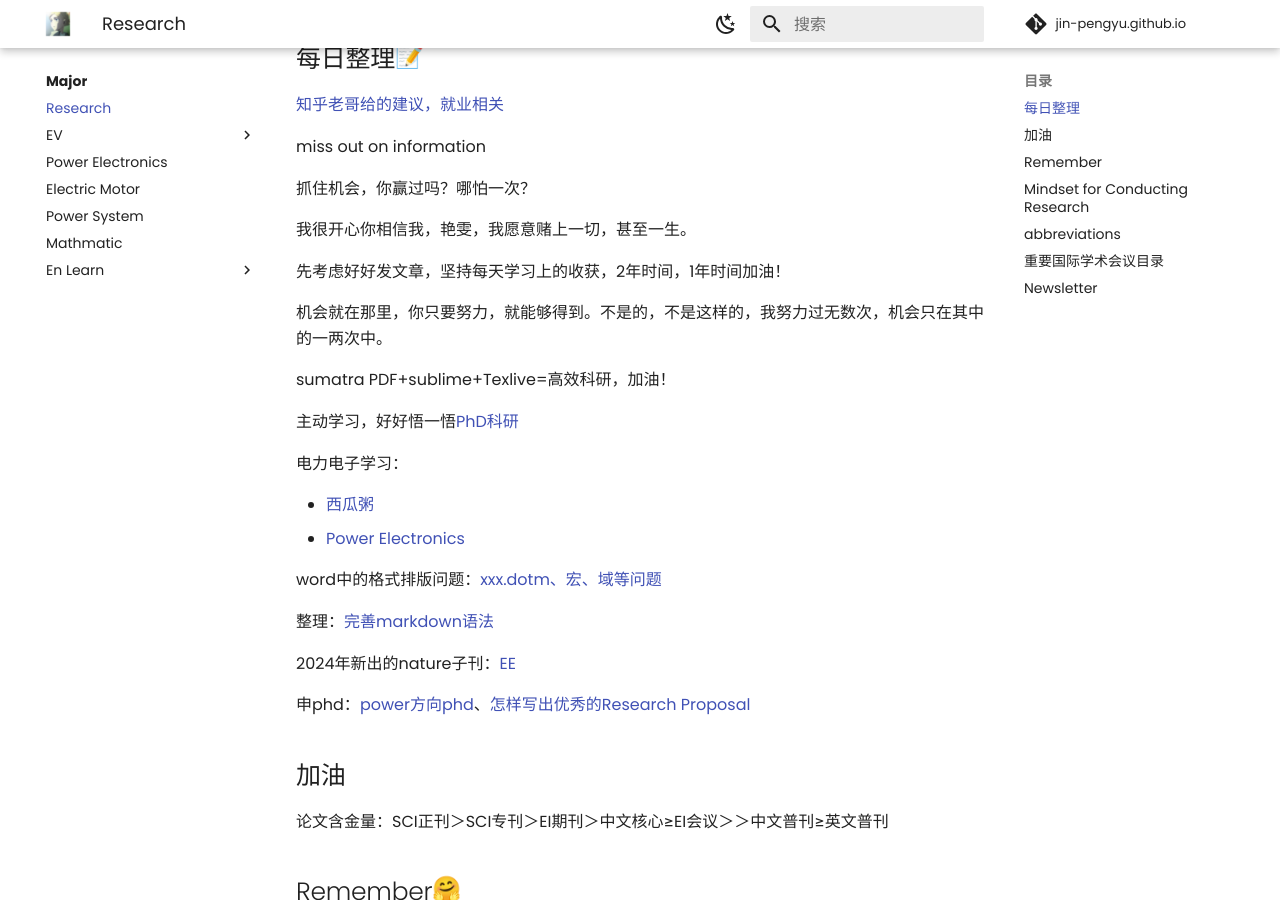
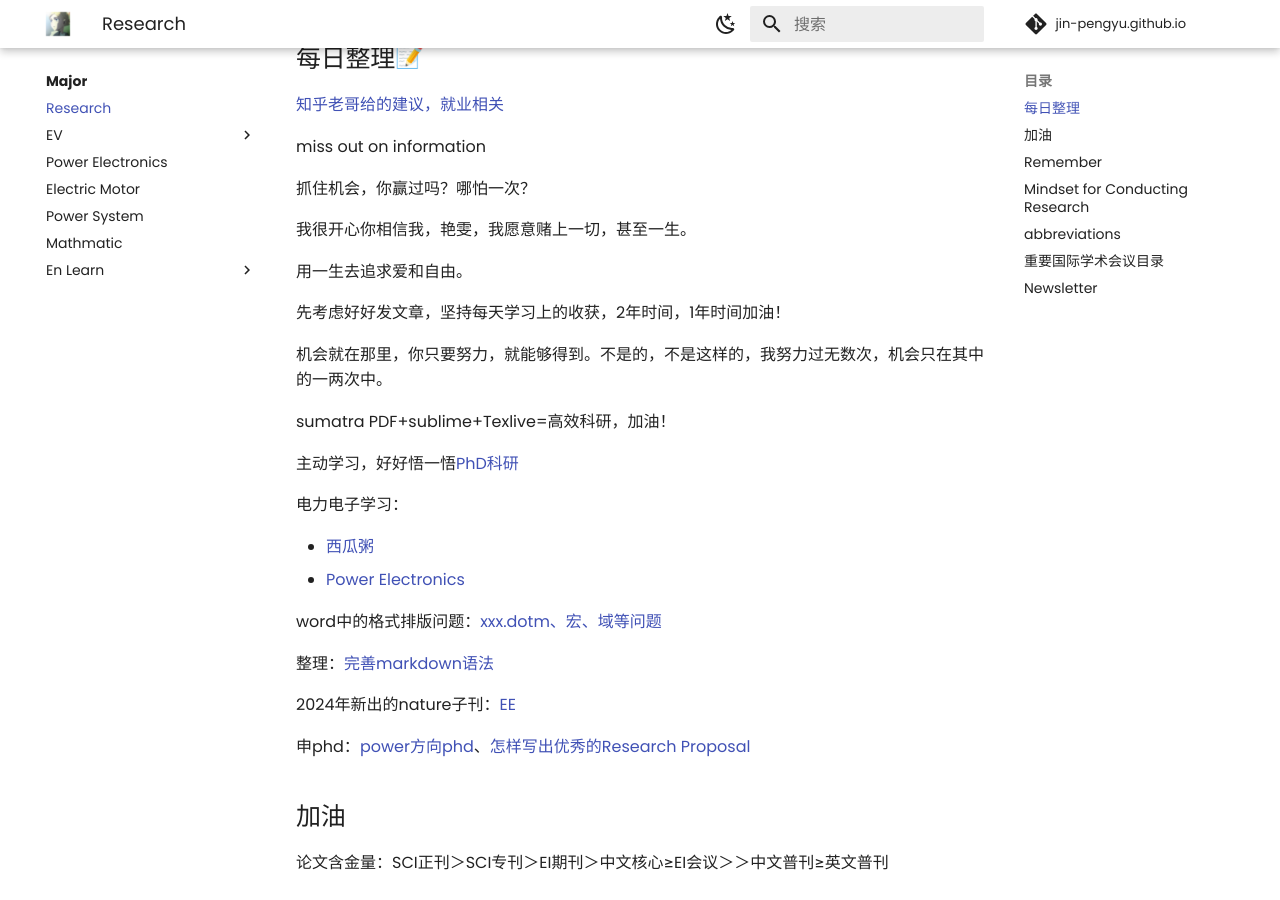
Before and after one commit to Pengyu-Jin/Pengyu-Jin.github.io, an MkDocs documentation site: the page built from docs/major/research/research.md, in a window 1280 px wide and 900 px high, scrolled down 311 px. Built offline with MkDocs 1.6.1 and Material for MkDocs 9.7.7, drawn with Linux system fonts in a browser that asks for light colours; emoji names are drawn with the system emoji font; comment, search, counter and statistics services are not loaded.

Commit message:
research+

```diff
--- a/docs/major/research/research.md
+++ b/docs/major/research/research.md
@@ -9,6 +9,8 @@
 抓住机会，你赢过吗？哪怕一次？
 
 我很开心你相信我，艳雯，我愿意赌上一切，甚至一生。
+
+用一生去追求爱和自由。
 
 先考虑好好发文章，坚持每天学习上的收获，2年时间，1年时间加油！
 
```
